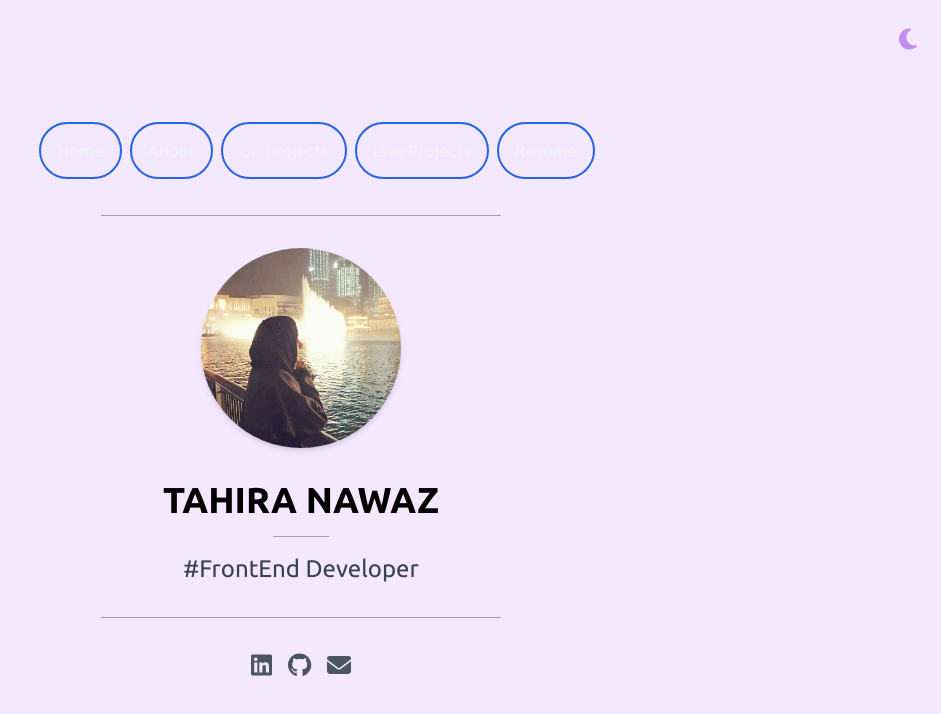
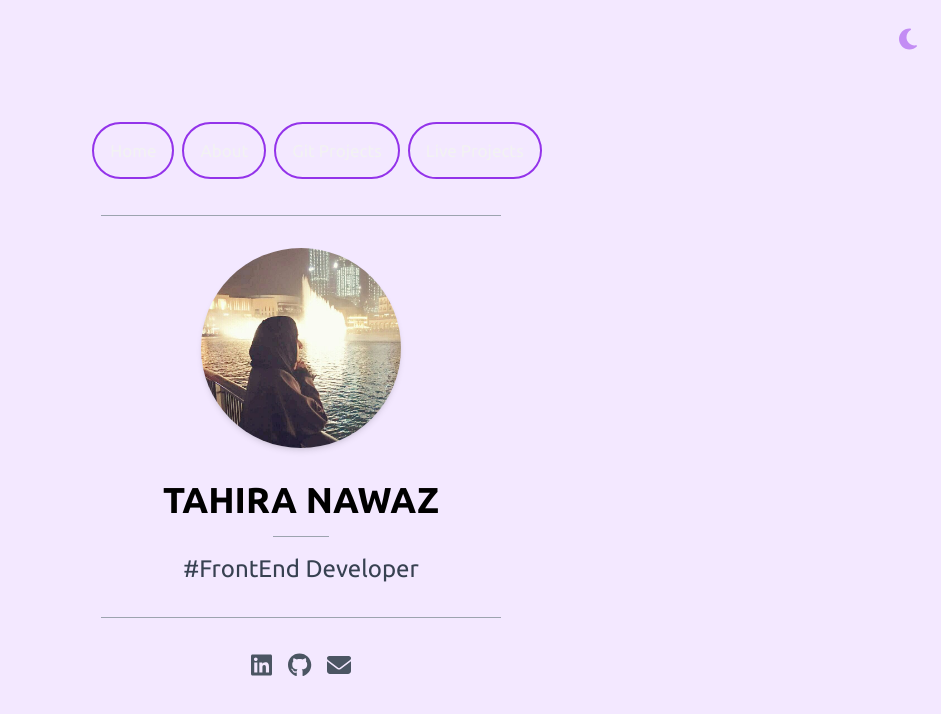
Before and after one commit to tahira17/Portfolio, a Vue app: page / in a window 1280 px wide. Shown: the top 714 px of the page, without its empty margins (339-1280 px from the left). Built offline with nearby package versions, Linux system fonts and the light colour scheme.

Commit message:
navigation added

```diff
--- a/src/components/Navigation.vue
+++ b/src/components/Navigation.vue
@@ -13,24 +13,24 @@
           <RouterLink to="/"></RouterLink>
           <RouterLink
             to="/"
-            class="m-1 px-4 py-2 border-2 border-blue-600 rounded-full hover:bg-blue-600 hover:text-white hover:transition-all hover:duration-300 dark:text-white"
+            class="m-1 px-4 py-2 border-2 border-purple-600 rounded-full hover:bg-purple-600 hover:text-white hover:transition-all hover:duration-300 dark:text-white"
           >Home</RouterLink>
           <RouterLink
             to="/about"
-            class="m-1 px-4 py-2 border-2 border-blue-600 rounded-full hover:bg-blue-600 hover:text-white hover:transition-all hover:duration-300 dark:text-white"
+            class="m-1 px-4 py-2 border-2 border-purple-600 rounded-full hover:bg-purple-600 hover:text-white hover:transition-all hover:duration-300 dark:text-white"
           >About</RouterLink>
           <RouterLink
             to="/gitproject"
-            class="m-1 px-4 py-2 border-2 border-blue-600 rounded-full hover:bg-blue-600 hover:text-white hover:transition-all hover:duration-300 dark:text-white"
+            class="m-1 px-4 py-2 border-2 border-purple-600 rounded-full hover:bg-purple-600 hover:text-white hover:transition-all hover:duration-300 dark:text-white"
           >Git Projects</RouterLink>
           <RouterLink
             to="/liveproject"
-            class="m-1 px-4 py-2 border-2 border-blue-600 rounded-full hover:bg-blue-600 hover:text-white hover:transition-all hover:duration-300 dark:text-white"
+            class="m-1 px-4 py-2 border-2 border-purple-600 rounded-full hover:bg-purple-600 hover:text-white hover:transition-all hover:duration-300 dark:text-white"
           >Live Projects</RouterLink>
-          <RouterLink
+          <!-- <RouterLink
             to="/resume"
-            class="m-1 px-4 py-2 border-2 border-blue-600 rounded-full hover:bg-blue-600 hover:text-white hover:transition-all hover:duration-300 dark:text-white"
-          >Resume</RouterLink>
+            class="m-1 px-4 py-2 border-2 border-purple-600 rounded-full hover:bg-purple-600 hover:text-white hover:transition-all hover:duration-300 dark:text-white"
+          >Resume</RouterLink> -->
         </li>
       </ul>
     </nav>
@@ -73,12 +73,12 @@ export default {
 }
 
 .topnav a:hover {
-  background-color: blue;
+  background-color: purple;
   color: white;
 }
 
 .topnav a.active {
-  background-color: blue;
+  background-color: purple;
   color: white;
 }
 
```
